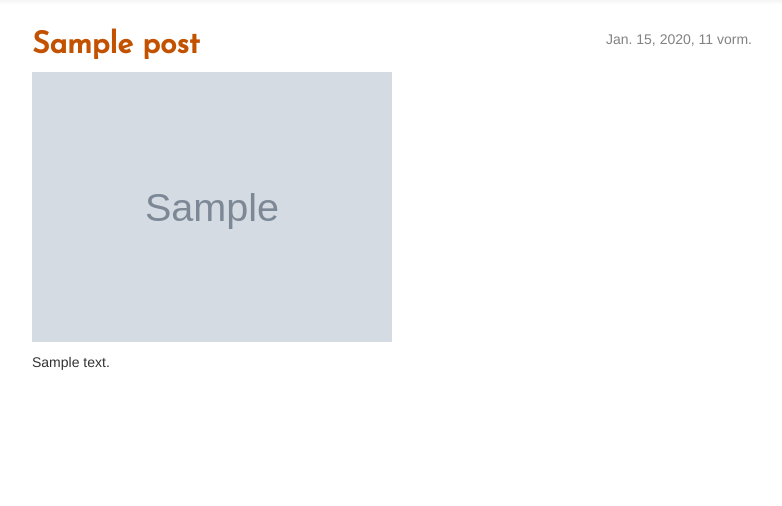
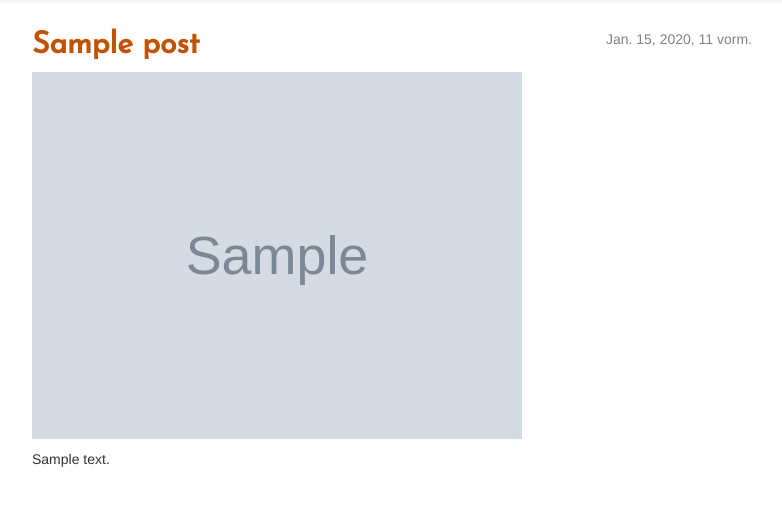
Before and after one commit to sriedernew/bogen, a Django app: page /post/1/ in a window 1280 px wide. Shown: the part 51-557 px from the top of the page, without its empty margins (38-820 px from the left). Run offline with Django 3.2, Linux system fonts and the light colour scheme; tables that the repository leaves empty hold one stand-in row (values such as "Sample post"); grey boxes marked "Sample" are stand-in pictures; some libraries are stand-ins or nearby versions.

Commit message:
template

```diff
--- a/blog/templates/blog/post_detail.html
+++ b/blog/templates/blog/post_detail.html
@@ -14,7 +14,7 @@
         <h2>{{ post.title }}</h2>
         {% if post.img_url %}
             <div class="row postimg">
-                <img class="col-xs-6" style="display:inline;" src="{{post.img_url}}" title="{{post.img_alt}}" alt="{{ post.img_alt}}">
+                <img class="col-xs-8" style="display:inline;" src="{{post.img_url}}" title="{{post.img_alt}}" alt="{{ post.img_alt}}">
             </div>
         {% endif %}
         {% if codes %}
```
